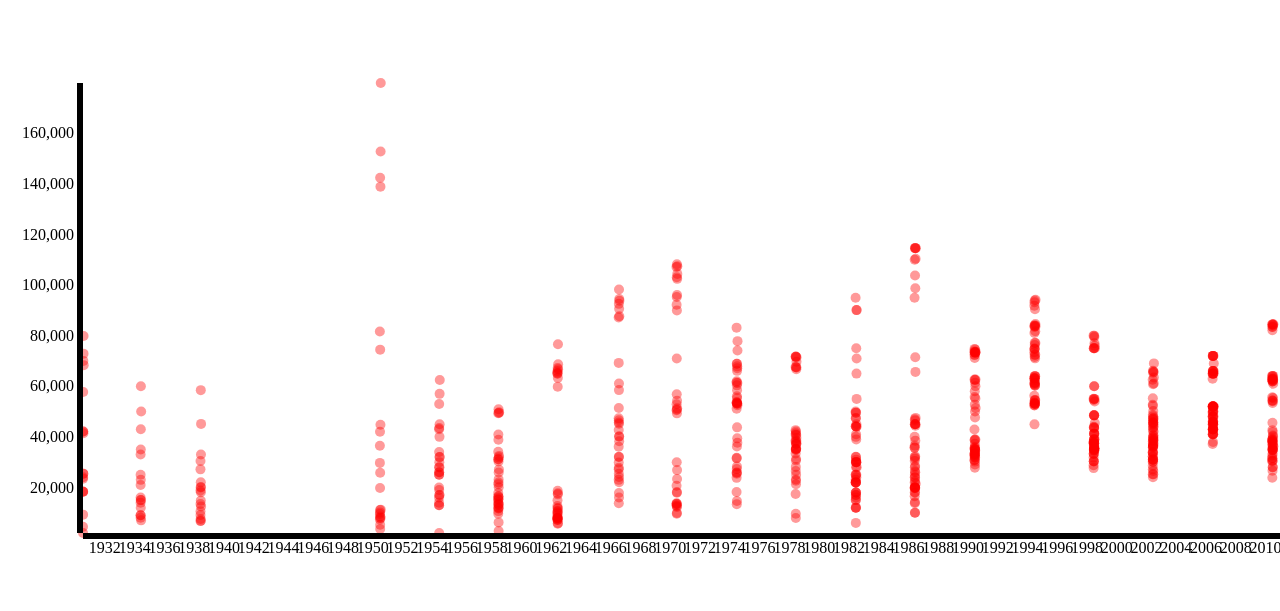
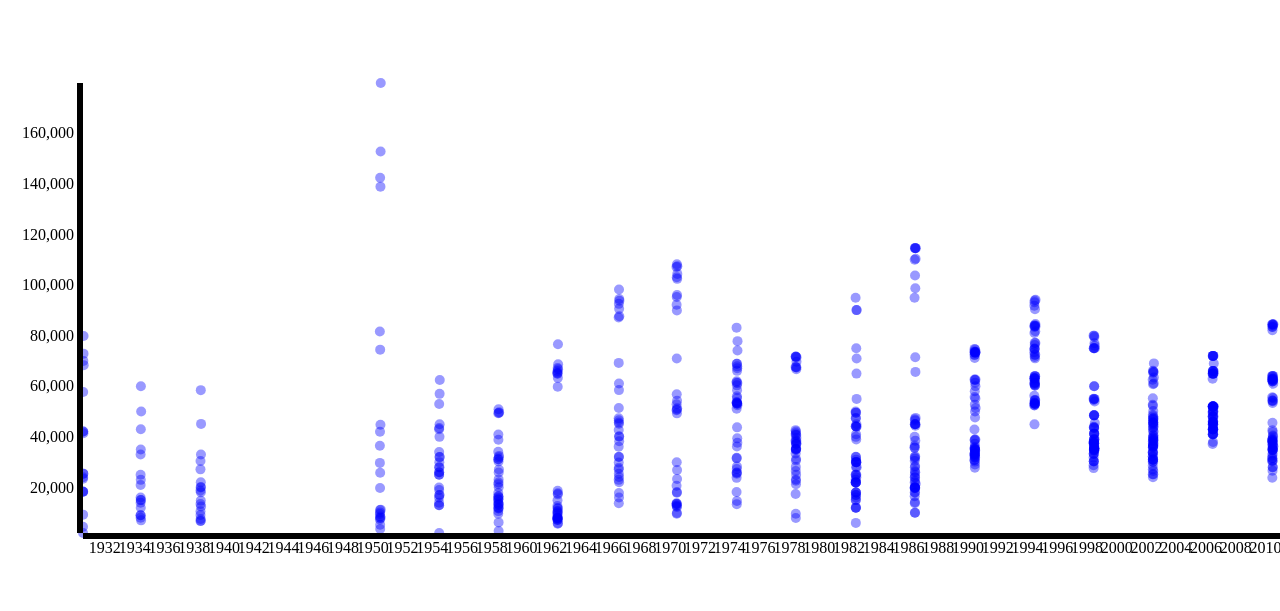
Before and after one commit to jeff-tj/udacity-data-visualisation, a plain HTML site: page dimple/lesson3/L3_basic_charts.html in a window 1280 px wide. Shown: the top 611 px of the page. Drawn offline with nearby package versions, Linux system fonts and the light colour scheme.

Commit message:
Edited color variable to tie in with instructor example.

```diff
--- a/dimple/lesson3/L3_basic_charts.html
+++ b/dimple/lesson3/L3_basic_charts.html
@@ -30,7 +30,7 @@
 
           // Add variables for circles
           var radius = 5,
-              color = "red";
+              color = "blue";
 
           // d3.select("body")
           //   .append("h2")
```
